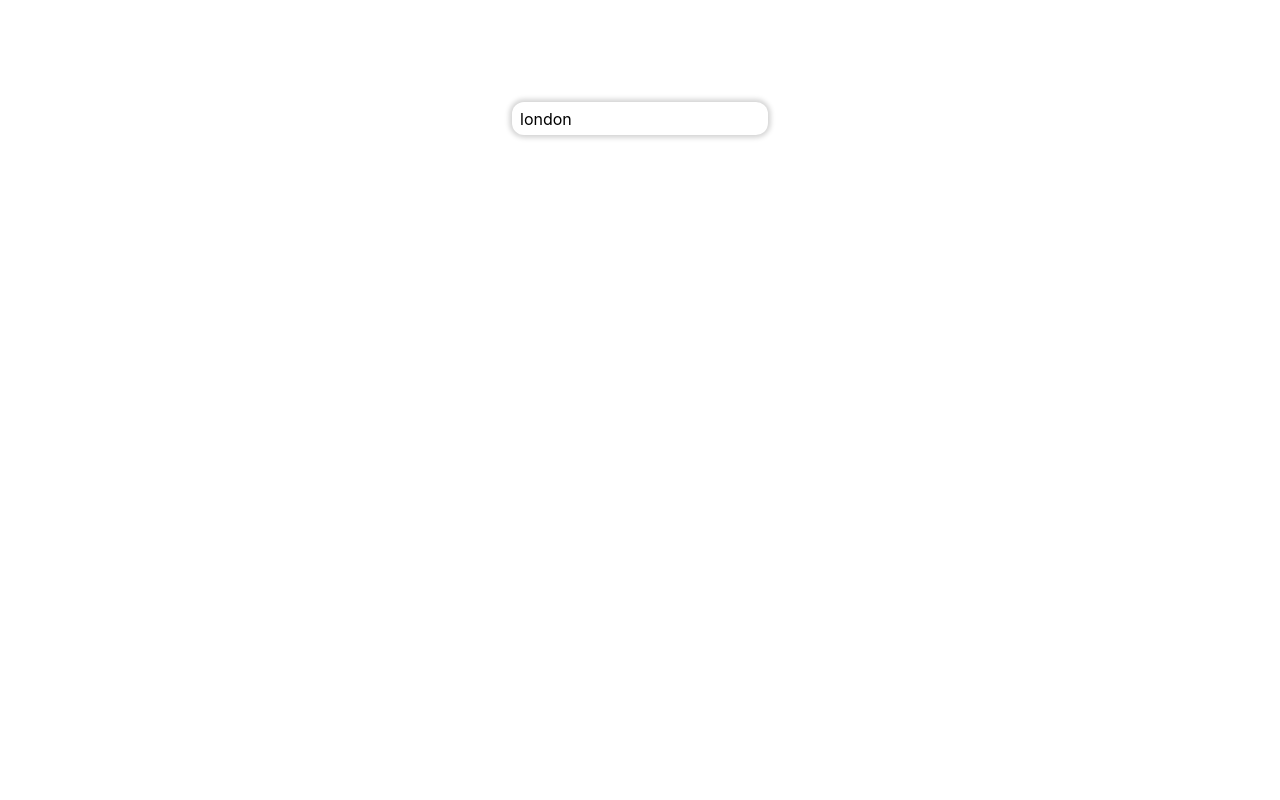
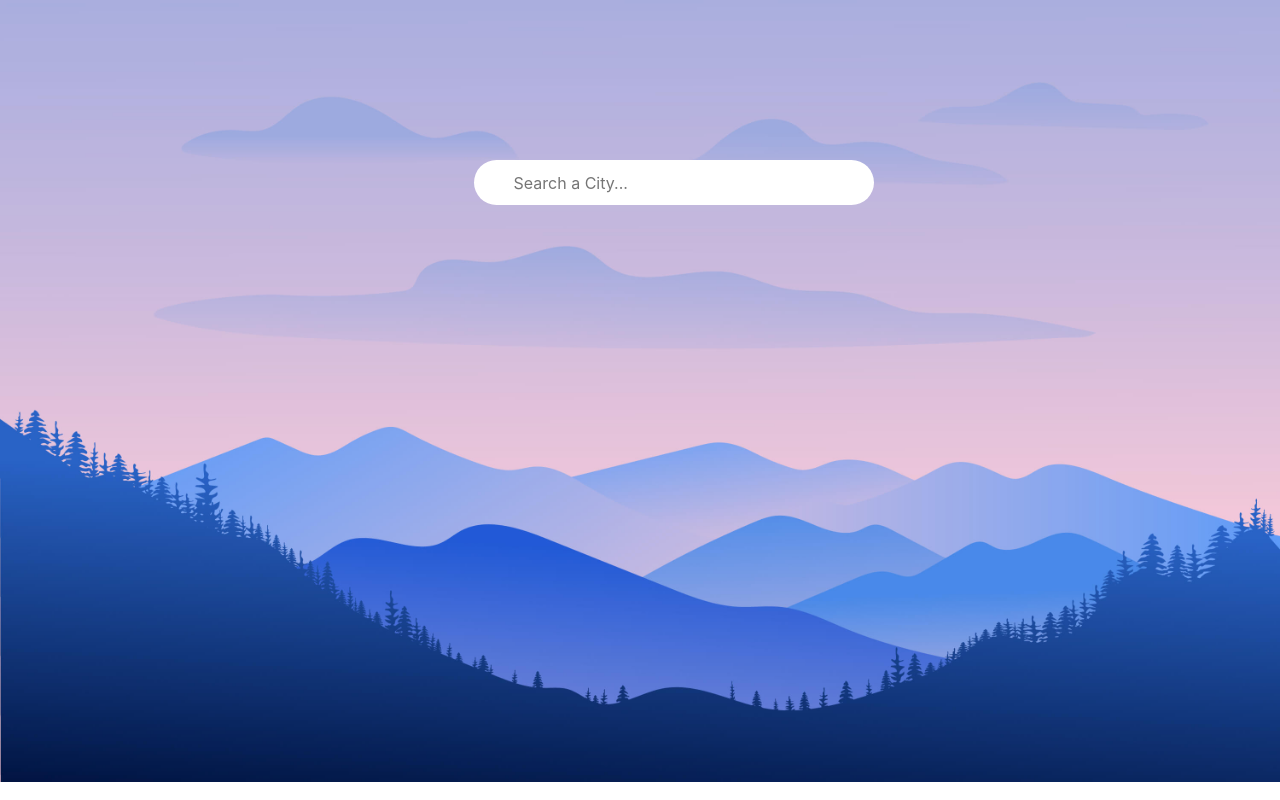
Before and after one commit to harrystead/Vue-Weather-App, a Vue app: page / in a window 1280 px wide. Built offline with nearby package versions, Linux system fonts and the light colour scheme.

Commit message:
background image

```diff
--- a/src/App.vue
+++ b/src/App.vue
@@ -1,11 +1,10 @@
 <template>
   <div id="app">
-    <main>
     <div class="bar">
       <input
         type="text"
         class="search-bar"
-          placeholder="Search a city..."
+        placeholder="Search a City..."
         v-model="query"
         @keypress="fetchWeather"
       />
@@ -23,15 +22,14 @@
       <div class="temp">{{ Math.round(weather.main.temp) }}°C</div>
     </div>
     <FiveDay :weatherFive="weatherFive" />
-    </main>
   </div>
 </template>
 
 <script>
 import axios from "axios";
 import FiveDay from "./components/FiveDay.vue";
-import 'bootstrap/dist/css/bootstrap.css'
-import 'bootstrap-vue/dist/bootstrap-vue.css'
+import "bootstrap/dist/css/bootstrap.css";
+import "bootstrap-vue/dist/bootstrap-vue.css";
 
 export default {
   name: "App",
@@ -43,7 +41,7 @@ export default {
       api_key: "2bbd84d695f75e90260a321f5b80b8b5",
       url_base: "https://api.openweathermap.org/data/2.5/",
       url_five: "https://api.openweathermap.org/data/2.5/forecast?q=",
-      query: "london",
+      query: "",
       weather: {},
       weatherFive: {},
     };
@@ -52,16 +50,18 @@ export default {
     async fetchWeather(e) {
       if (e.key == "Enter") {
         try {
-          const response1 = await axios.get(`${this.url_base}weather?q=${this.query}&units=metric&APPID=${this.api_key}`);
+          const response1 = await axios.get(
+            `${this.url_base}weather?q=${this.query}&units=metric&APPID=${this.api_key}`
+          );
           this.weather = response1.data;
           const response2 = await axios.get(
             `${this.url_five}${this.query}&appid=${this.api_key}`
           );
-          console.log(response2.data.list)
+          console.log(response2.data.list);
           const hello = response2.data.list;
           const filterList = hello.filter((elem) => {
-            return elem.dt_txt.includes("15:00:00")
-          })
+            return elem.dt_txt.includes("15:00:00");
+          });
           this.weatherFive = filterList;
         } catch (e) {
           console.log(e);
@@ -104,20 +104,29 @@ export default {
 </script>
 
 <style>
+body {
+  background-image: url("2850815.jpg");
+  background-repeat: no-repeat;
+  background-size: cover;
+}
+
 .bar {
   text-align: center;
   margin-top: 8%;
 }
 
 input {
-  height: 33px;
-  width: 20%;
-  border-radius: 12px;
+    position: absolute;
+    top: 20%;
+    left: 37%;
+    width: 400px;
+    height: 45px;
+    border-radius: 30px;
     border: none;
-  padding-left: 8px;
-  box-shadow: 0 0 4pt 2pt #d3d3d3;
+    padding: 10px 40px;
+    box-shadow: 10px 6px -6px #777;
+    font-size: 17px;
 }
-
 .location-box,
 .weather-box {
   text-align: center;
```
Also changed, not shown: src/2850815.jpg (added). Lines whose indentation alone changed are shown as unchanged.
